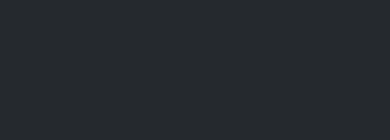
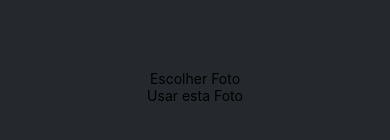
Before and after one commit to AninhaMel/StickerSmashApp, a React Native app in the folder StickerSmash/: screen / in a window 390 px wide. Shown: the part 578-718 px from the top of the page. Built offline with nearby package versions, Linux system fonts and the light colour scheme.

Commit message:
Criação dos com,ponentes ImageView e Button

```diff
--- a/StickerSmash/App.js
+++ b/StickerSmash/App.js
@@ -1,5 +1,7 @@
 import { StatusBar } from 'expo-status-bar';
 import { StyleSheet, View, Image} from 'react-native';
+import ImageViewer from './src/components/ImageViewer';
+import Button from './src/components/Button';
 
 const PlaceHolderImage = require('./assets/images/background-image.png');
 
@@ -7,8 +9,12 @@
   return (
     <View style={styles.container}>
       <View style={styles.ImageContainer}>
-        <Image source={PlaceHolderImage} style={styles.image} />
+      <ImageViewer placeholderImageSource={PlaceHolderImage}/>
       </View>
+      <View style={styles.footerContainer}>
+        <Button label= "Escolher Foto"/>
+        <Button label= "Usar esta Foto"/>
+        </View>
       <StatusBar style="auto" />
     </View>
   );
@@ -24,9 +30,8 @@
     flex: 1,
     paddingTop: 58,
   },
-  image: {
-    width: 320,
-    height: 440,
-    borderRadius:18,
+  footerContainer: {
+    flex: 1 / 3,
+    alignItems: 'center',
   }
 });
--- /dev/null
+++ b/StickerSmash/src/components/Button.js
@@ -0,0 +1,15 @@
+import { Pressable, StyleSheet, Text, View } from 'react-native'
+
+export default function Button({label}) {
+  return (
+    <View style={styles.buttonContainer}>
+      <Pressable style ={styles.button}
+      onPress={() => alert("Você pressionou o botão!")}
+      >
+      <Text style={styles.buttonLabel}>{label}</Text>
+      </Pressable>
+    </View>
+  )
+}
+
+const styles = StyleSheet.create({})
--- /dev/null
+++ b/StickerSmash/src/components/ImageViewer.js
@@ -0,0 +1,15 @@
+import { StyleSheet, Image} from 'react-native'
+
+export default function ImageViewer({ placeholderImageSource }) {
+  return (
+        <Image source={ placeholderImageSource} style={styles.image} />
+    )
+}
+
+  const styles = StyleSheet.create({
+        image: {
+            width: 320,
+            height: 440,
+            borderRadius:18,
+          }
+  });
```
